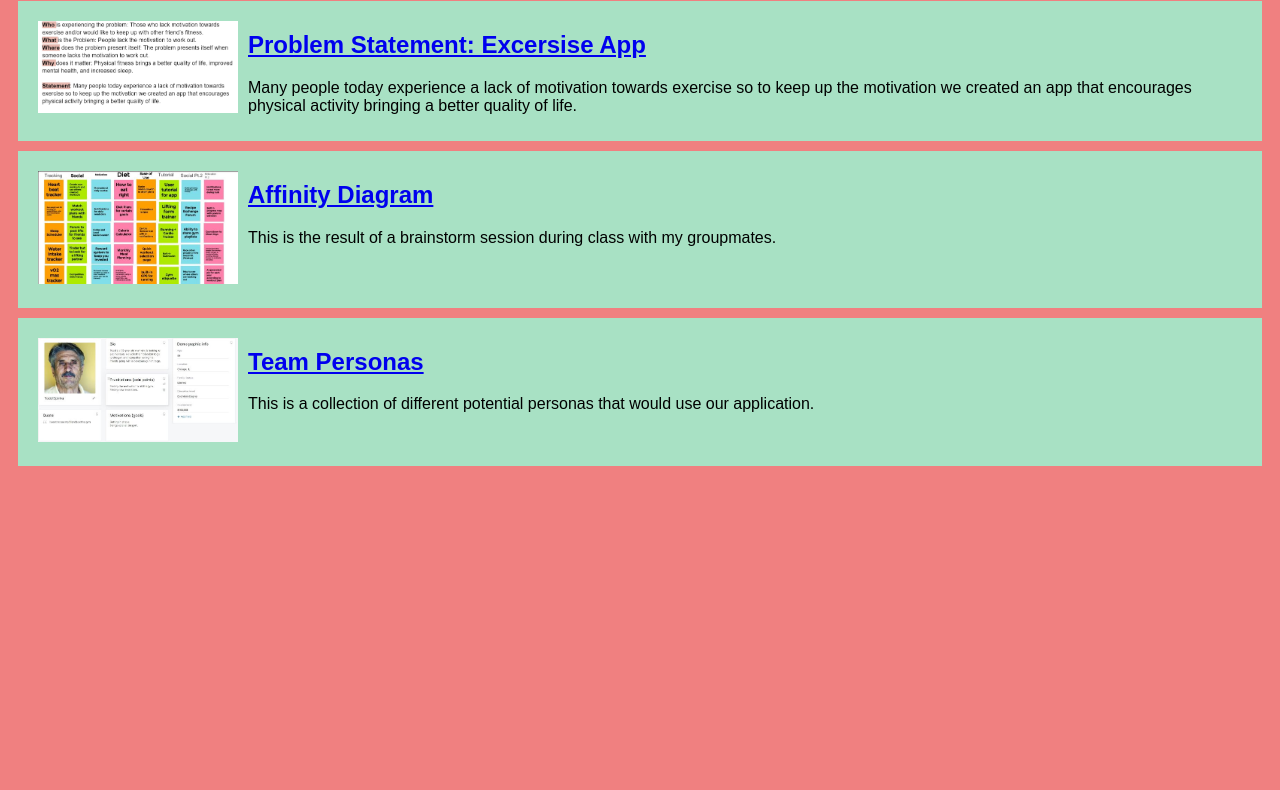
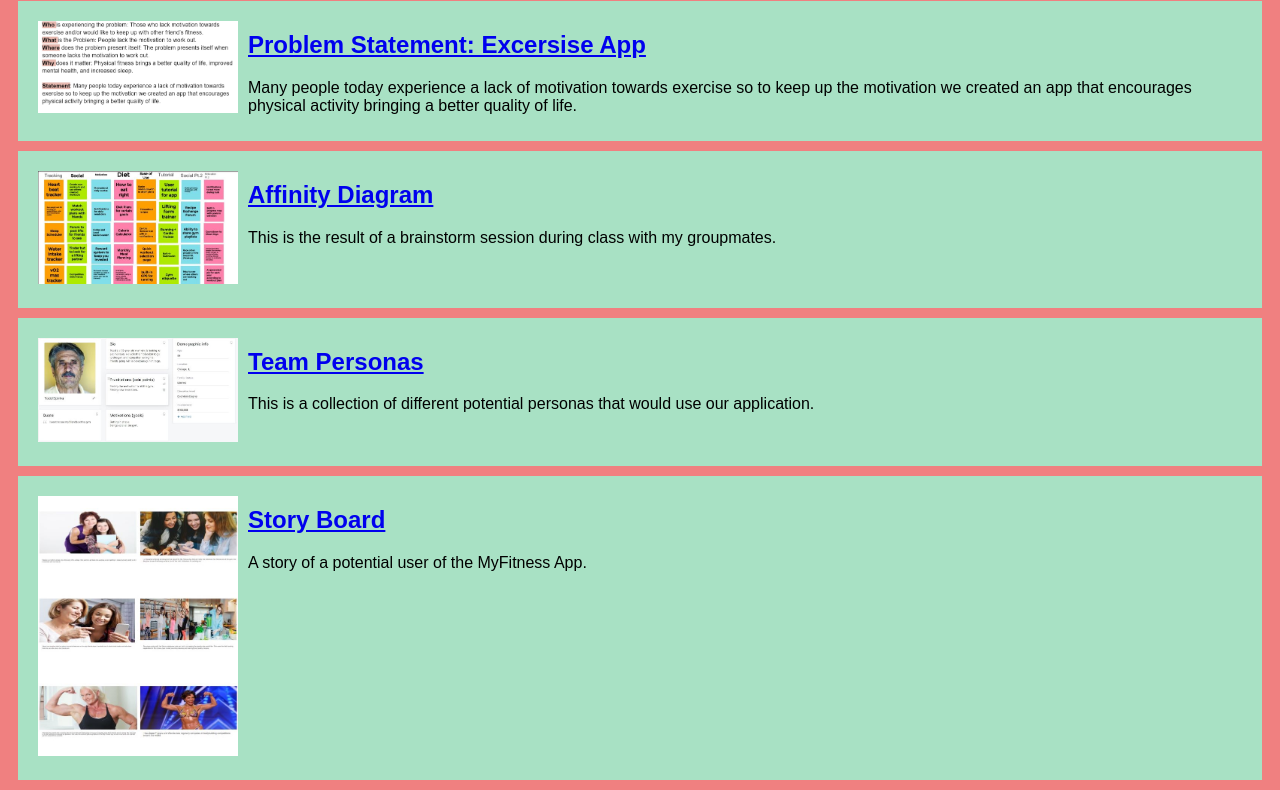
Before and after one commit to WalkerBowen/WalkerBowen.github.io, a plain HTML site: page index.html in a window 1280 px wide. Shown: the part 79-869 px from the top of the page. Before the commit the page ends 800 px from the top, so only its background shows below. Drawn offline with Linux system fonts and the light colour scheme.

Commit message:
Add files via upload

```diff
--- a/index.html
+++ b/index.html
@@ -33,5 +33,13 @@
             </p>
         </section>
         </section>
+        <section class="assignment">
+            <a href ="files\WandaPersonaCSCE190.pdf"><img src="images\WandaScreenshot.jpg"></a>
+            <section class ="ass-details">
+            <a href ="files\WandaPersonaCSCE190.pdf"><h2>Story Board</h2></a>
+            <p>A story of a potential user of the MyFitness App.
+            </p>
+        </section>
+        </section>
     </body>
 </html>
```
Also changed, not shown: images/WandaScreenshot.jpg (added), 1 other file.
